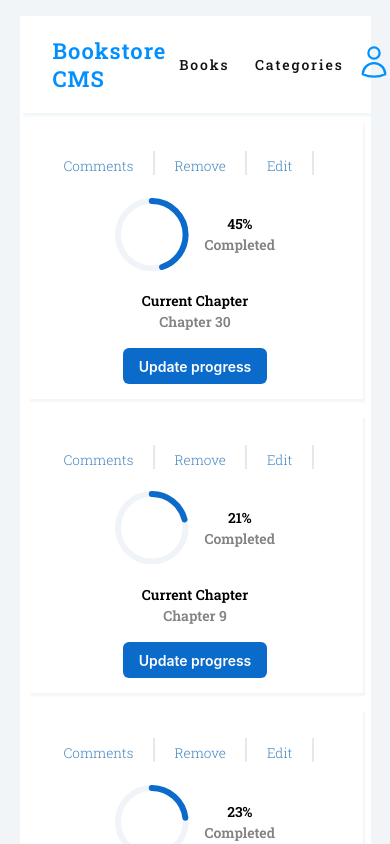
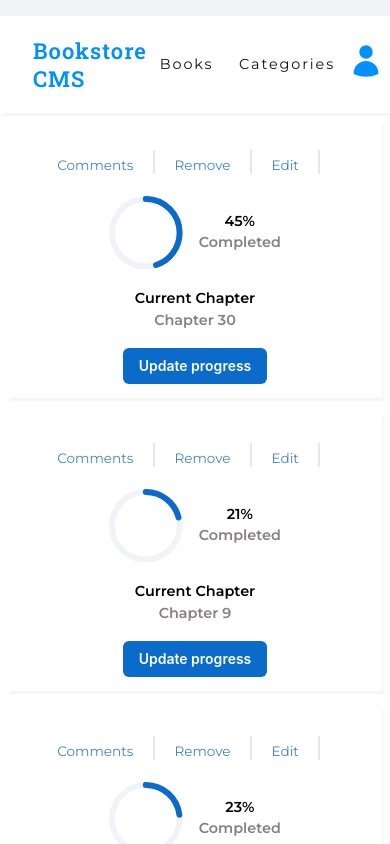
Before and after one commit to aradradev/bookstore, a React (Create React App) app: page / in a window 390 px wide. Shown: the top 844 px of the page. Built offline with nearby package versions, Linux system fonts and the light colour scheme; no server answers.

Commit message:
Improve mobile design

```diff
--- a/src/icons/icons.js
+++ b/src/icons/icons.js
@@ -1,7 +1,7 @@
 const User = () => (
   <svg
     xmlns="http://www.w3.org/2000/svg"
-    fill="none"
+    fill="#0290ff"
     viewBox="0 0 24 24"
     strokeWidth={1.5}
     stroke="currentColor"
--- a/src/index.css
+++ b/src/index.css
@@ -33,7 +33,6 @@ Variables
   padding: 0;
   box-sizing: border-box;
   font-family: 'Montserrat', sans-serif;
-  font-family: 'Roboto Slab', serif;
 }
 
 body {
@@ -324,6 +323,12 @@ button {
     min-width: 100%;
   }
 
+  .container {
+    min-width: 100%;
+    min-height: 100vh;
+    font-size: 0.9rem;
+  }
+
   .row {
     flex-direction: column;
     justify-items: center;
```
